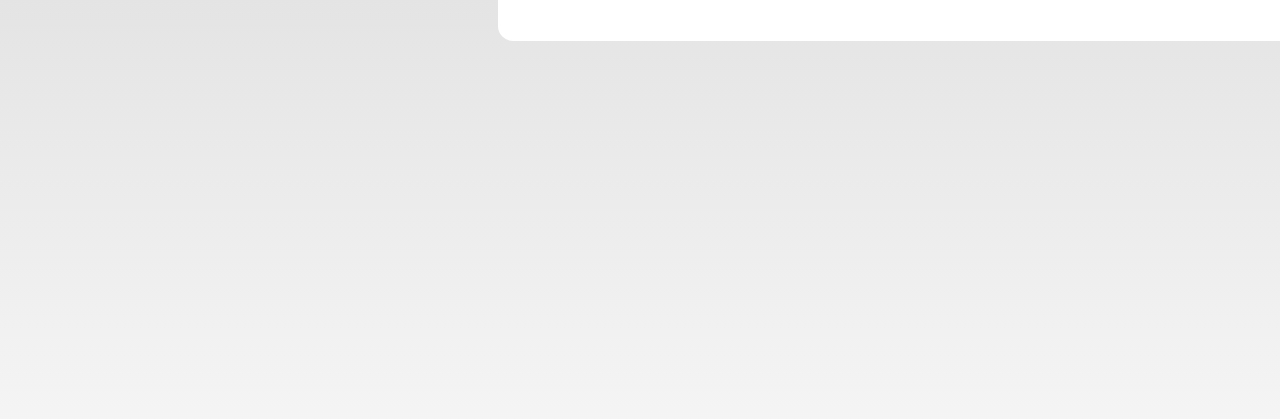
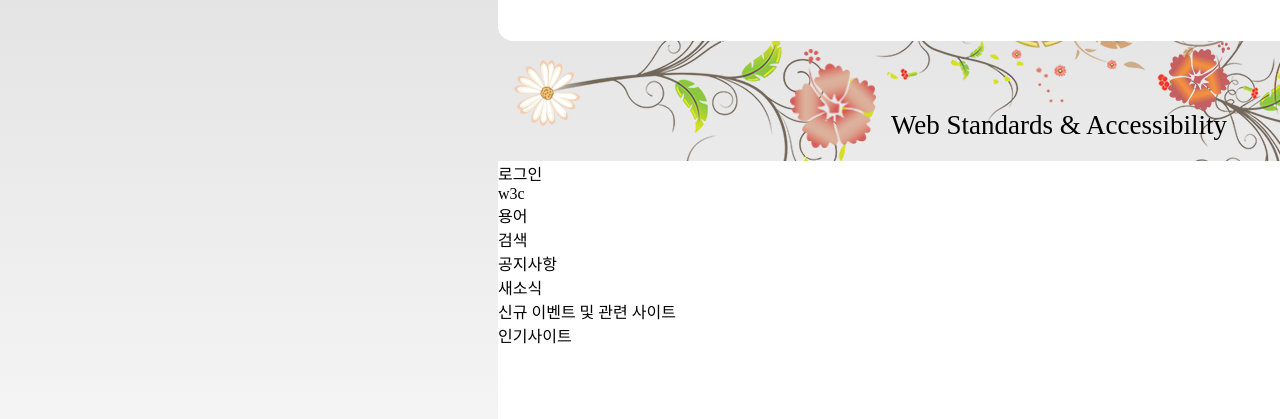
Before and after one commit to whddbsl/layout-practice, a plain HTML site: page index.html in a window 1280 px wide. Shown: the part 105-524 px from the top of the page. Drawn offline with Linux system fonts and the light colour scheme; a web font is replaced by a local one.

Commit message:
레이아웃 잡기

```diff
--- a/base.css
+++ b/base.css
@@ -36,3 +36,7 @@ video {
   width: 100%;
   height: auto;
 }
+
+.toggle{
+  display: none;
+}
--- a/index.html
+++ b/index.html
@@ -10,10 +10,9 @@
 
 <body>
     <header class="header">
-
         <section class="menu">
             <figure class="logo__item">
-                <img src="logo.png" alt="" class="logo" />
+                <img src="img/logo.png" alt="" class="logo" />
             </figure>
             <ol class="menu__list">
                 <li class="menu__item">
@@ -29,6 +28,11 @@
                 <li class="menu__item">
                     <a href="" class="item__link">
                         웹표준
+                        <ol class="toggle">
+                            <li>1</li>
+                            <li>2</li>
+                            <li>3</li>
+                        </ol>
                     </a>
                 </li>
                 <li class="menu__item">
@@ -56,6 +60,41 @@
             <a href="">ENGLISH</a>
         </section>
     </header>
+    <div class="banner">
+        <span class="title">Web Standards & Accessibility</span>
+        <img src="img/ani_flower_01-1.png" alt="" class="flower1"/>
+        <img src="img/ani_flower_01.png" alt="" class="flower2"/>
+        <img src="img/ani_flower_02.png" alt="" class="flower3"/>
+        <img src="img/ani_flower_03.png" alt="" class="flower4"/>
+    </div>
+    <main class="grid-container">
+        <section class="login">
+            로그인
+        </section>
+        <section class="w3c">
+            w3c
+        </section>
+        <section class="expression">
+            용어
+        </section>
+        <section class="search">
+            검색
+        </section>
+        <section class="announcement">
+            공지사항
+        </section>
+        <section class="new">
+            새소식
+        </section>
+        <section class="event">
+            신규 이벤트 및 관련 사이트
+        </section>
+        <section class="popular">
+            인기사이트
+        </section>
+    </main>
+    <script src="main.js"></script>
 </body>
 
+
 </html>
--- /dev/null
+++ b/main.js
@@ -0,0 +1,19 @@
+let menu = document.querySelectorAll(".menu__item");
+let toggle = document.getElementsByClassName("toggle");
+// Menu[0].addEventListener("focus", console.log("clicked"))
+
+console.log(toggle.style);
+
+console.log(menu[1]);
+
+function test() {
+  console.log("test");
+}
+
+function doDisplay() {
+    toggle.classList.toggle("toggle")
+}
+
+for (i = 0; i < 6; i++) {
+  menu[i].addEventListener("mouseover", doDisplay);
+}
--- a/style.css
+++ b/style.css
@@ -12,13 +12,13 @@
     font-family: 'Pretendard-Regular';
 }
 
-body{
+body {
     width: 1920px;
     height: 1061px;
     background: linear-gradient(180deg, #E0E0E0 0%, #FFFFFF 73.96%);
 }
 
-.header{
+.header {
     display: flex;
     flex-flow: row wrap-reverse;
     width: 940px;
@@ -31,16 +31,16 @@ body{
     border-radius: 0 0 15px 15px;
 }
 
-.logo__item{
+.logo__item {
     padding: 9px 20px;
 }
 
-.logo{
+.logo {
     width: 165px;
     height: 35px;
 }
 
-.menu{
+.menu {
     display: flex;
     background: linear-gradient(180deg, #EDAD2D 0%, #D16527 30.73%, #D16527 64.58%, #EDAD2D 100%);
     height: 53px;
@@ -48,14 +48,14 @@ body{
     border-top: 2px solid black;
 }
 
-.menu__list{
+.menu__list {
     padding-left: 0;
     list-style: none;
     display: flex;
     align-items: center;
 }
 
-.menu__item{
+.menu__item {
     height: 53px;
     padding: 17px 20px;
     font-size: 16px;
@@ -67,7 +67,7 @@ body{
     width: 138px;
 } */
 
-.menu__item:nth-child(1){
+.menu__item:nth-child(1) {
     width: 138px;
 }
 
@@ -91,18 +91,64 @@ body{
     width: 90px;
 }
 
-.link{
+.link {
     /* background-color: green; */
     margin-bottom: 8px;
     margin-right: 8px;
 }
 
-.link a{
-    /* padding: 8px; */
-}
 
-.link a:nth-child(n+1):nth-child(-n+4)::after{
+.link a:nth-child(n+1):nth-child(-n+4)::after {
     content: ":";
     margin-left: 8px;
     margin-right: 8px;
 }
+
+.banner {
+    background: url(img/bg_flower.png) no-repeat;
+    width: 940px;
+    height: 120px;
+    margin-left: 490px;
+    margin-right: 490px;
+    position: relative;
+}
+
+.title {
+    position: absolute;
+    font-size: 27px;
+    line-height: 40.5px;
+    top: 64px;
+    left: 393px;
+}
+
+.flower1 {
+    position: absolute;
+    top: 10px;
+    left: 783px;
+}
+
+.flower2 {
+    position: absolute;
+    top: 10px;
+        left: 7px;
+}
+
+.flower3 {
+    position: absolute;
+    top: 1px;
+    left: 670px;
+}
+
+.flower4 {
+    position: absolute;
+    top: 8px;
+    left: 292px;
+}
+
+.grid-container{
+    width: 940px;
+    height: 624px;
+    background: white;
+    margin-left: 490px;
+    margin-right: 490px;
+}
```
Also changed, not shown: img/ani_flower_01-1.png (added), img/ani_flower_01.png (added), img/ani_flower_02.png (added), img/ani_flower_03.png (added), img/bg_flower.png (added), img/logo.png (renamed from logo.png).
